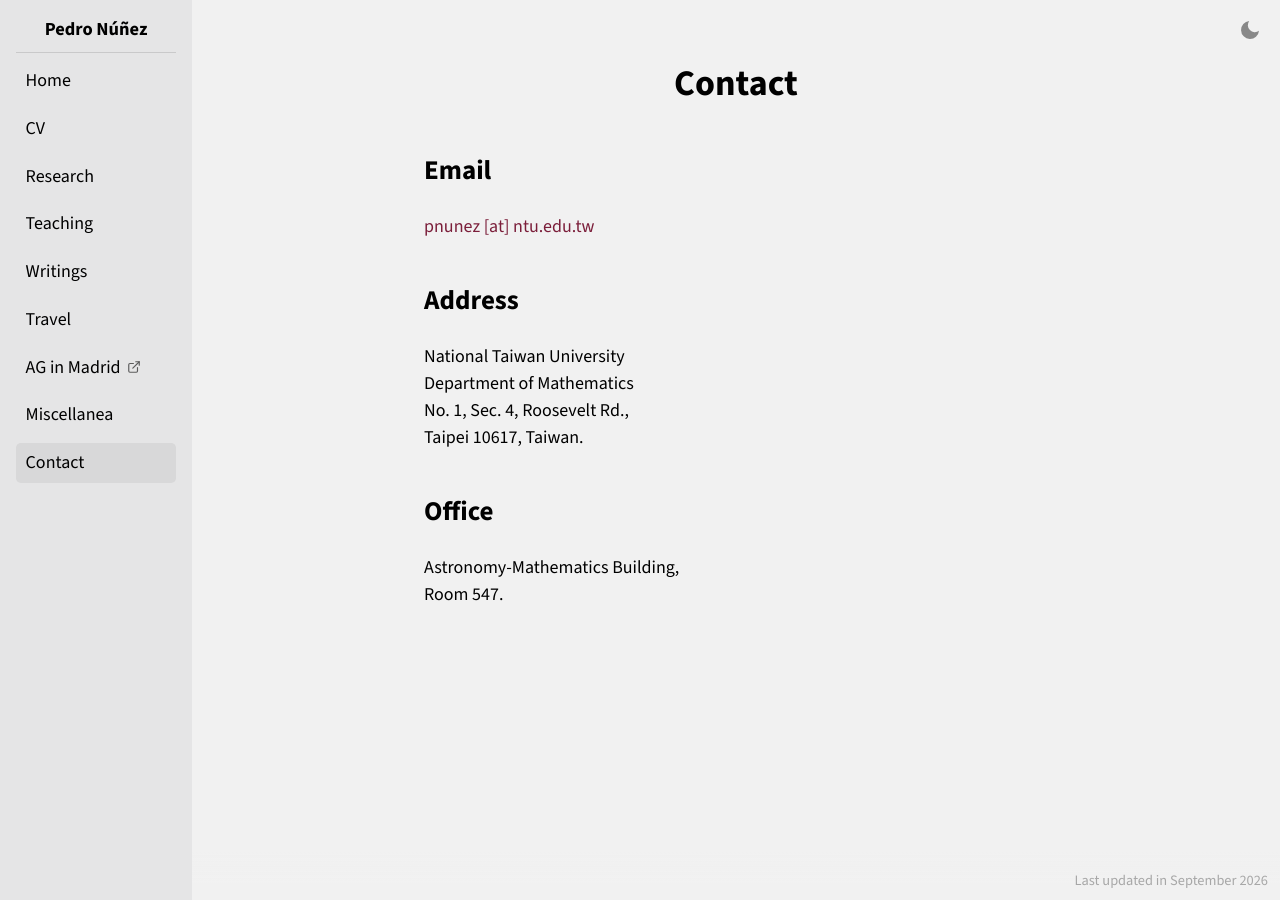
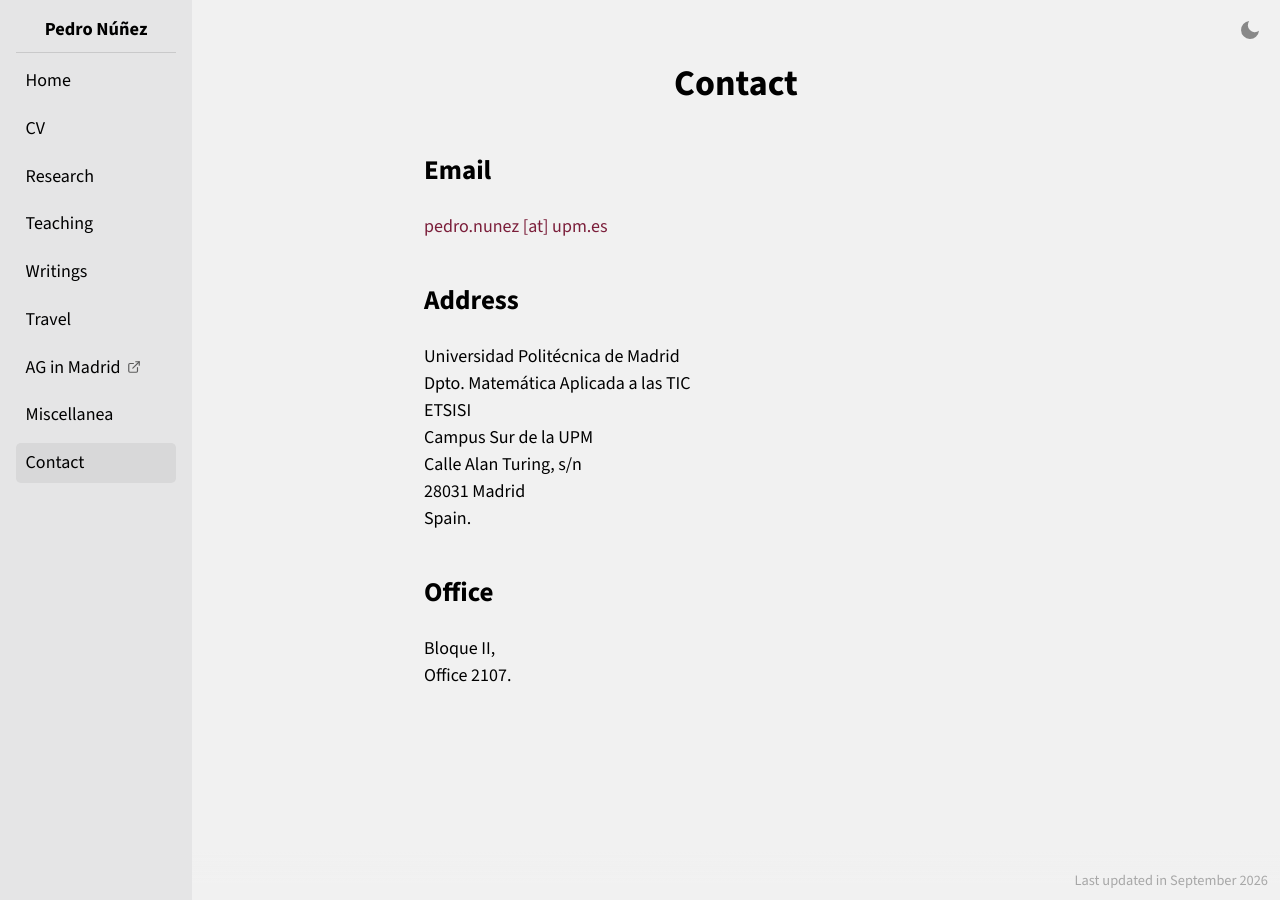
Before and after one commit to pedro-nunez/pedro-nunez.github.io, a Jekyll site: the page built from contact.md, in a window 1280 px wide. Built offline with Jekyll 4.4.1, drawn with Linux system fonts in a browser that asks for light colours.

Commit message:
Update affiliation

```diff
--- a/contact.md
+++ b/contact.md
@@ -8,16 +8,19 @@ permalink: /contact/
 
 <h2>Email</h2>
 
-<a href="mailto:pnunez@ntu.edu.tw" class="mailto-link">pnunez [at] ntu.edu.tw</a>
+<a href="mailto:pedro.nunez@upm.es" class="mailto-link">pedro.nunez [at] upm.es</a>
 
 <h2>Address</h2>
 
-National Taiwan University<br>
-Department of Mathematics<br>
-No. 1, Sec. 4, Roosevelt Rd.,<br>
-Taipei 10617, Taiwan.
+Universidad Politécnica de Madrid<br>
+Dpto. Matemática Aplicada a las TIC<br>
+ETSISI<br>
+Campus Sur de la UPM<br>
+Calle Alan Turing, s/n<br>
+28031 Madrid<br>
+Spain.
 
 <h2>Office</h2>
 
-Astronomy-Mathematics Building,<br>
-Room 547.
+Bloque II,<br>
+Office 2107.
```
Also changed, not shown: CLAUDE.md (+7 -9 lines), _data/cv.yml (+16 -8 lines), index.md (+3 -4 lines).
